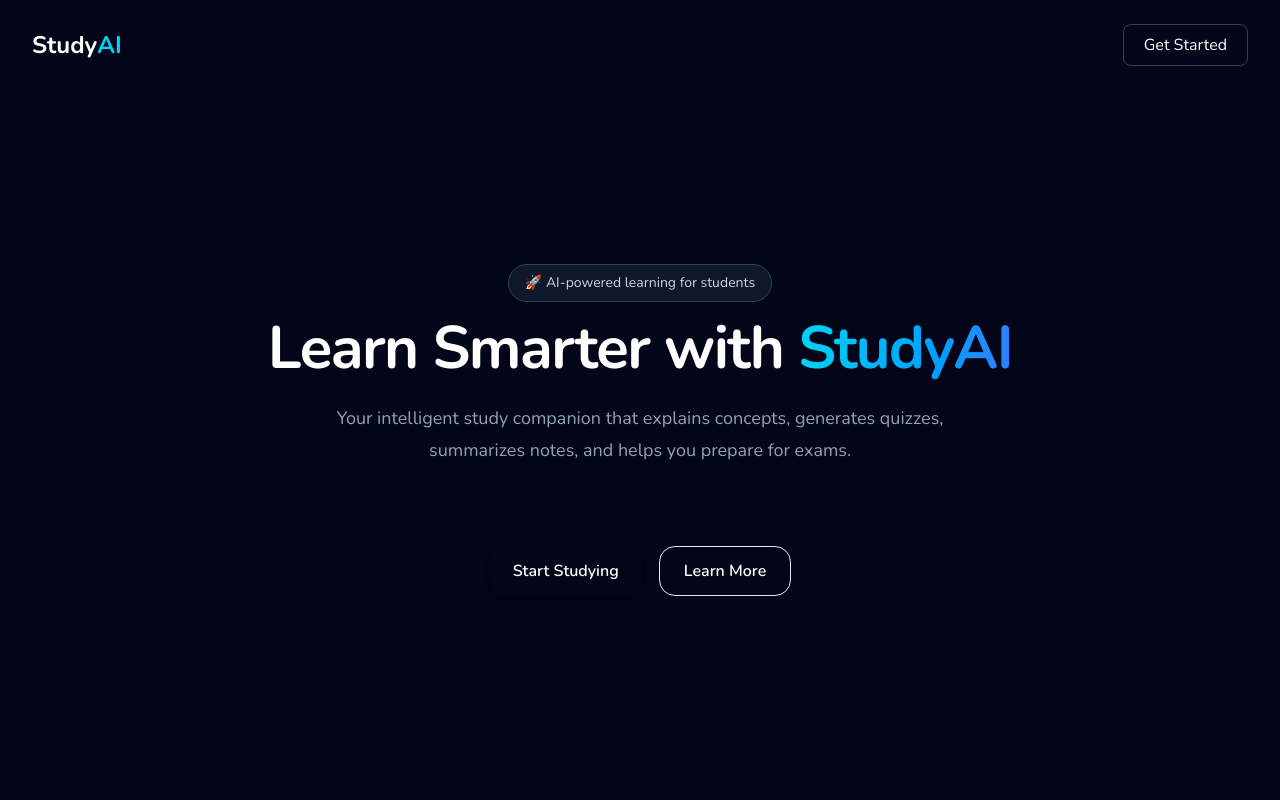
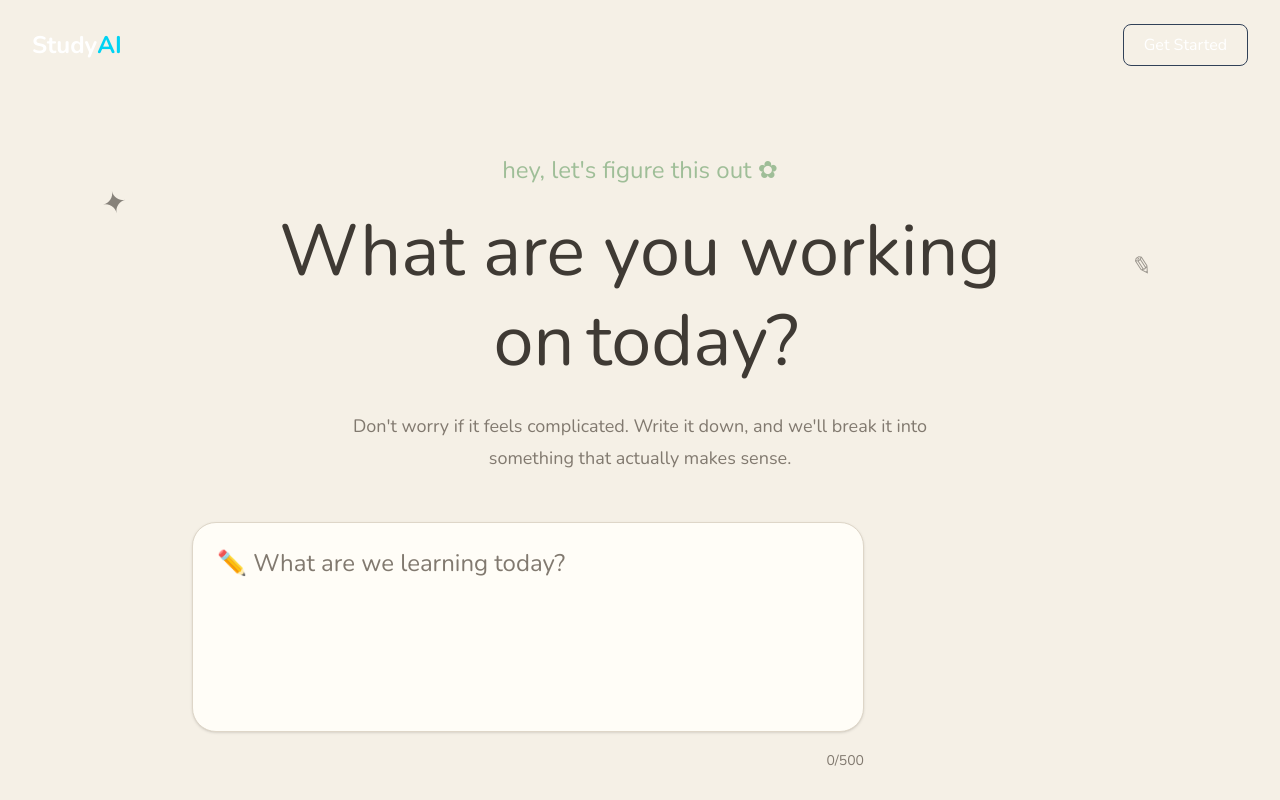
Before and after one commit to NS007-dev/studyai, a React (Vite) app in the folder frontend/: page / in a window 1280 px wide. Shown: the top 800 px of the page. Built offline with nearby package versions, Linux system fonts and the light colour scheme.

Commit message:
design updates

```diff
--- a/frontend/src/App.tsx
+++ b/frontend/src/App.tsx
@@ -2,7 +2,7 @@ import Home from "./pages/Home";
 
 function App() {
   return (
-    <div className="min-h-screen bg-slate-950 text-white">
+    <div className="min-h-screen bg-[var(--color-background)] text-[var(--color-text)]">
       <Home />
     </div>
   );
--- a/frontend/src/components/home/Hero.tsx
+++ b/frontend/src/components/home/Hero.tsx
@@ -1,34 +1,67 @@
-import Button from "../ui/Button/Button";
+import Button from "../ui/Button";
+import NotebookInput from "../ui/Input/NotebookInput";
 
 function Hero() {
     return (
-        <section className="flex min-h-[85vh] flex-col items-center justify-center px-6 text-center">
-            <span className="mb-4 rounded-full border border-slate-700 bg-slate-900 px-4 py-2 text-sm text-slate-300">
-                🚀 AI-powered learning for students
-            </span>
+        <main className="relative overflow-hidden px-6 py-16">
+            {/* Little decorative doodles */}
+            <div className="pointer-events-none absolute left-[8%] top-24 rotate-[-12deg] text-3xl opacity-60">
+                ✦
+            </div>
 
-            <h1 className="max-w-4xl text-6xl font-bold tracking-tight text-white">
-                Learn Smarter with{" "}
-                <span className="bg-gradient-to-r from-cyan-400 to-blue-500 bg-clip-text text-transparent">
-                    StudyAI
-                </span>
-            </h1>
+            <div className="pointer-events-none absolute right-[10%] top-40 rotate-12 text-2xl opacity-50">
+                ✎
+            </div>
 
-            <p className="mt-6 max-w-2xl text-lg leading-8 text-slate-400">
-                Your intelligent study companion that explains concepts, generates
-                quizzes, summarizes notes, and helps you prepare for exams.
-            </p>
+            <div className="pointer-events-none absolute bottom-20 left-[15%] rotate-6 text-2xl opacity-50">
+                ☆
+            </div>
 
-            <div className="mt-10 flex gap-4">
-                <div className="mt-10 flex gap-4">
-                    <Button>Start Studying</Button>
+            <section className="mx-auto flex max-w-4xl flex-col items-center text-center">
+
+                {/* Friendly introduction */}
+                <p className="mb-5 font-[var(--font-handwriting)] text-2xl text-[var(--color-primary)]">
+                    hey, let's figure this out ✿
+                </p>
+
+                {/* Main heading */}
+                <h1 className="max-w-3xl font-[var(--font-display)] text-5xl leading-tight text-[var(--color-text)] md:text-7xl">
+                    What are you working
+                    <span className="relative mx-3 inline-block">
+                        on
+                        <span className="absolute -bottom-1 left-0 -z-10 h-3 w-full rotate-[-2deg] rounded-full bg-[var(--color-accent)] opacity-70" />
+                    </span>
+                    today?
+                </h1>
+
+                {/* Description */}
+                <p className="mt-6 max-w-xl font-[var(--font-text)] text-lg leading-8 text-[var(--color-text-muted)]">
+                    Don't worry if it feels complicated. Write it down,
+                    and we'll break it into something that actually makes sense.
+                </p>
+
+                {/* Notebook */}
+                <div className="mt-12 w-full">
+                    <NotebookInput />
+                </div>
+
+                {/* Actions */}
+                <div className="mt-8 flex flex-wrap justify-center gap-4">
+                    <Button>
+                        Let's learn →
+                    </Button>
 
                     <Button variant="secondary">
-                        Learn More
+                        I'll look around
                     </Button>
                 </div>
-            </div>
-        </section>
+
+                {/* Reassurance */}
+                <p className="mt-8 font-[var(--font-handwriting)] text-xl text-[var(--color-text-muted)]">
+                    no pressure. no judgment. just learning. ♡
+                </p>
+            </section>
+        </main>
     );
 }
 
--- a/frontend/src/components/ui/Button/Button.tsx
+++ b/frontend/src/components/ui/Button/Button.tsx
@@ -1,73 +1,3 @@
-// import type { ReactNode } from "react";
-
-
-// type ButtonProps = {
-//     children: ReactNode;
-// };
-
-// function Button({ children }: ButtonProps) {
-//     return (
-//         <button
-//             className="
-//     rounded-2xl
-//     bg-[var(--color-primary)]
-//     px-6
-//     py-3
-//     font-semibold
-//     text-white
-//     shadow-md
-//     transition-all
-//     duration-200
-//     hover:-translate-y-1
-//     hover:rotate-1
-//     hover:shadow-lg
-//     active:translate-y-0
-//   "
-//         >
-//             {children}
-//         </button>
-//     );
-// }
-
-// export default Button;
-
-// // what is children?
-// //if you type <Button> Study </Button>
-// // react will automatically pass Study into the children prop
-// //so inside the component {children} it becomes Study
-// //so later <Button> Quiz </Button>
-// // will become just Quix of the same comp.
-// // = reusability.
-
-
-// // rounded - 2xl = softens corners
-// // bg - [var(--color - primary)]
-// // px - 6 = horiz padding
-// // py - 3 = vert padding
-// // font - semibold
-// // text - white
-// // shadow - md = depth and shadow
-// // transition - all = animation
-// // duration - 200 = animation is 200 milliseconds
-// // hover: -translate - y - 1 = sticky note lifting
-// // hover: rotate - 1 = tiny tilt
-// // hover: shadow - lg = shadow largens
-// // active: translate - y - 0
-
-// import type { ReactNode } from "react";
-
-// interface ButtonProps {
-//     children?: ReactNode;
-// }
-
-// export default function Button({ children }: ButtonProps) {
-//     return (
-//         <button>
-//             {children}
-//         </button>
-//     );
-// }
-
 import type { ReactNode } from "react";
 
 interface ButtonProps {
@@ -82,13 +12,14 @@ export default function Button({
     variant = "primary",
 }: ButtonProps) {
     const baseClasses =
-        "rounded-2xl px-6 py-3 font-semibold transition-all duration-200 hover:-translate-y-1 hover:rotate-1 active:translate-y-0";
+        "rounded-xl px-7 py-3.5 font-[var(--font-text)] font-bold transition-all duration-200 hover:-translate-y-1 hover:rotate-[-1deg] active:translate-y-0";
 
     const variants = {
         primary:
-            "bg-[var(--color-primary)] text-white shadow-md hover:shadow-lg",
+            "bg-[var(--color-primary)] text-[#30402d] shadow-[3px_4px_0_rgba(63,58,52,0.12)] hover:shadow-[5px_7px_0_rgba(63,58,52,0.12)]",
+
         secondary:
-            "bg-[var(--color-surface)] text-[var(--color-text)] border border-gray-200 shadow-sm hover:shadow-md",
+            "border border-[var(--color-border)] bg-[var(--color-surface)] text-[var(--color-text)] shadow-[3px_4px_0_rgba(63,58,52,0.08)] hover:shadow-[5px_7px_0_rgba(63,58,52,0.08)]",
     };
 
     return (
--- /dev/null
+++ b/frontend/src/components/ui/Input/NotebookInput.tsx
@@ -0,0 +1,43 @@
+import { useState } from "react";
+
+function NotebookInput() {
+    const [question, setQuestion] = useState("");
+
+    return (
+        <div className="w-full max-w-2xl">
+            <textarea
+                value={question}
+                onChange={(event) => setQuestion(event.target.value)}
+                placeholder="✏️ What are we learning today?"
+                rows={5}
+                className="
+          w-full
+          resize-none
+          rounded-3xl
+          border
+          border-[var(--color-border)]
+          bg-[var(--color-surface)]
+          p-6
+          font-[var(--font-handwriting)]
+          text-2xl
+          text-[var(--color-text)]
+          shadow-sm
+          outline-none
+          transition-all
+          duration-200
+          placeholder:text-[var(--color-text-muted)]
+          focus:-translate-y-1
+          focus:shadow-md
+        "
+            />
+
+            <div className="mt-3 flex justify-end">
+                <span className="font-[var(--font-text)] text-sm text-[var(--color-text-muted)]">
+                    {question.length}/500
+                </span>
+            </div>
+        </div>
+    );
+}
+
+export default NotebookInput;
--- a/frontend/src/index.css
+++ b/frontend/src/index.css
@@ -6,7 +6,13 @@
 
 body {
   margin: 0;
+  min-width: 320px;
   background: var(--color-background);
   color: var(--color-text);
   font-family: var(--font-text);
+
+  background-image:
+    radial-gradient(rgba(120, 105, 85, 0.08) 0.7px,
+      transparent 0.7px);
+  background-size: 18px 18px;
 }
--- a/frontend/src/styles/colors.css
+++ b/frontend/src/styles/colors.css
@@ -1,24 +1,25 @@
 :root {
-
-    /* Backgrounds */
-    --bg-main: #FAF8F2;
-    --bg-card: #FFFDF8;
+    /* The desk / paper */
+    --color-background: #f5f0e6;
+    --color-surface: #fffdf7;
 
     /* Text */
-    --text-primary: #3A3A3A;
-    --text-secondary: #6F6A63;
+    --color-text: #3f3a34;
+    --color-text-muted: #81796f;
 
-    /* Brand */
-    --sage: #A8C69F;
-    --sage-hover: #96B58D;
+    /* StudyAI green */
+    --color-primary: #9fbe98;
+    --color-primary-hover: #8eae87;
 
-    /* Accent */
-    --yellow: #F8E7A1;
-    --blue: #C8DDF2;
-    --pink: #F4D7D7;
+    /* Little moments */
+    --color-accent: #f3d58b;
+    --color-pink: #e8b9b2;
+    --color-blue: #b8d1df;
+
+    /* UI */
+    --color-border: #ded6c8;
 
     /* Feedback */
-    --success: #B9D8B3;
-    --error: #E9B5AE;
-
+    --color-success: #b9d8b3;
+    --color-error: #e5b2ab;
 }
```
